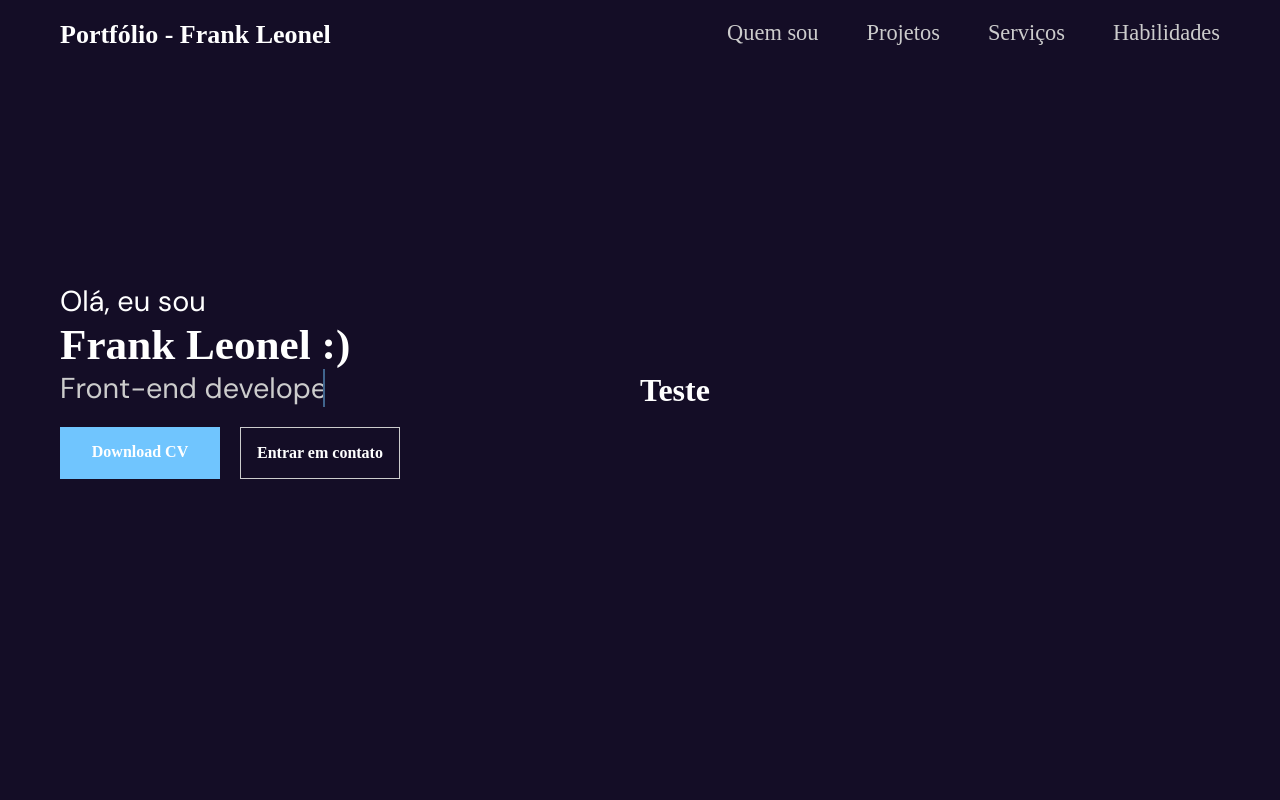
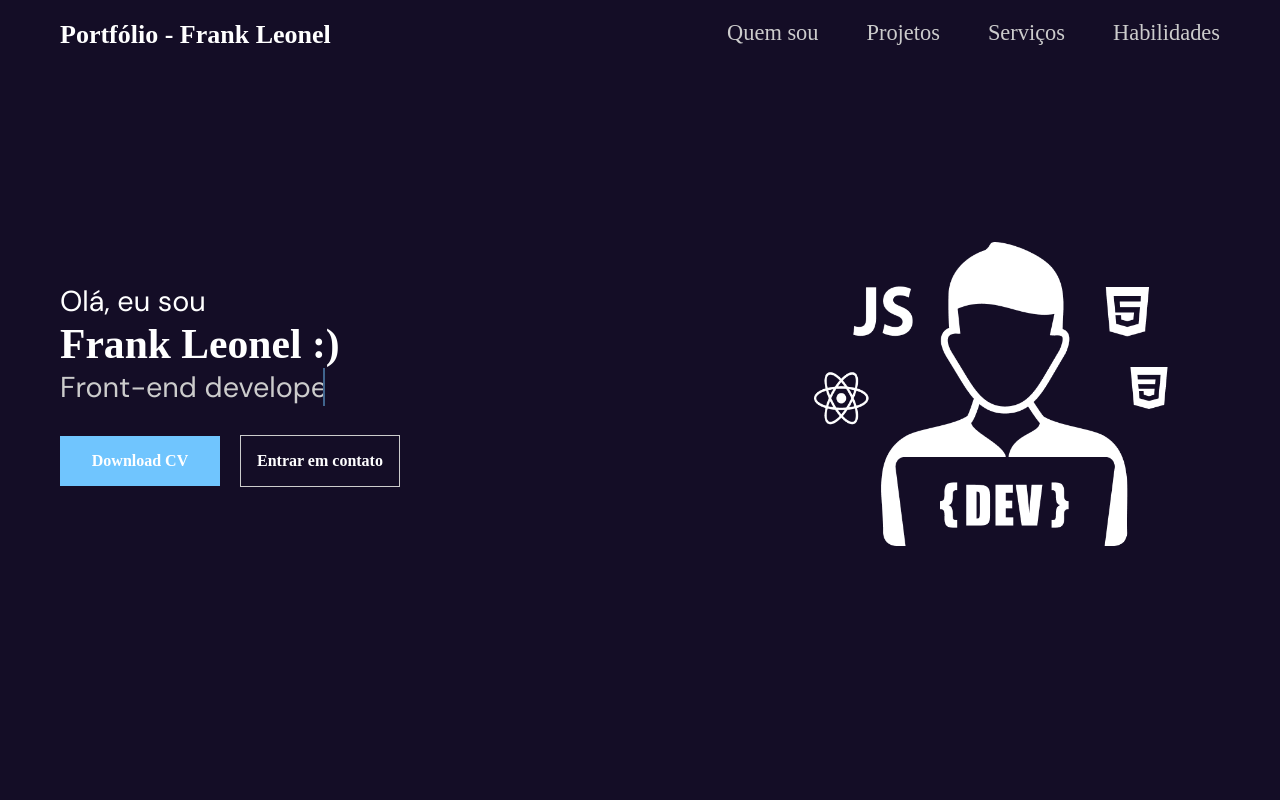
Before and after one commit to FrankLeonel/portfolio, a React (Create React App) app: page / in a window 1280 px wide. Shown: the top 800 px of the page. Built offline with nearby package versions, Linux system fonts and the light colour scheme.

Commit message:
inclusão da imagem no componente de apresentação

```diff
--- /dev/null
+++ b/src/components/Image/Image.js
@@ -0,0 +1,11 @@
+const Image = ({ webp, fallback, alt = "image", ...props }) => {
+  return (
+    <picture>
+      <source srcSet={webp} type="image/webp" />
+      <source srcSet={fallback} type="image/jpeg" />
+      <img src={fallback} alt={alt} {...props} />
+    </picture>
+  );
+};
+
+export default Image;
--- /dev/null
+++ b/src/components/Image/index.js
@@ -0,0 +1 @@
+export { default } from "./Image";
--- a/src/components/Presentation/Presentation.js
+++ b/src/components/Presentation/Presentation.js
@@ -1,11 +1,13 @@
+import PngPresentation from "assets/images/presentation.png";
+import WebpPresentation from "assets/images/presentation.webp";
 import Content from "components/Content";
 import file from "files/cv.pdf";
 import * as S from "./Presentation.style";
 
 const Presentation = () => {
   return (
-    <Content>
-      <S.PresentationContainer>
+    <S.PresentationContainer>
+      <Content>
         <S.Section>
           <div>
             <S.Text>
@@ -29,10 +31,16 @@ const Presentation = () => {
               </S.ContainerEmail>
             </S.ContainerMedias>
           </div>
-          <h1>Teste</h1>
+
+          <S.ImagePresentation
+            src={WebpPresentation}
+            webp={WebpPresentation}
+            fallback={PngPresentation}
+            alt="Desenvolvedor"
+          />
         </S.Section>
-      </S.PresentationContainer>
-    </Content>
+      </Content>
+    </S.PresentationContainer>
   );
 };
 
--- a/src/components/Presentation/Presentation.style.js
+++ b/src/components/Presentation/Presentation.style.js
@@ -1,41 +1,50 @@
+import Image from "components/Image";
 import styled from "styled-components";
-import breakpoints from "theme/breakpoints";
 
 export const PresentationContainer = styled.div(
   ({ theme: { breakpoints } }) => ({
     marginTop: "63px",
+    // backgroundColor: "#ccc",
 
     [breakpoints.lg]: {
-      marginTop: "70px",
+      marginTop: "74px",
     },
   })
 );
 
 export const Section = styled.div(({ theme: { breakpoints } }) => ({
   display: "flex",
-  flexDirection: "column",
-  webkitBoxAlign: "center",
-  msFlexAlign: "center",
   alignItems: "center",
+  width: "100%",
   height: "80vh",
-  padding: "100px 0",
 
   "> div": {
     display: "flex",
     flexDirection: "column",
+    justifyContent: "center",
+    // backgroundColor: "black",
+    width: "100%",
+    height: "100%",
   },
 
   "> *": {
-    flex: 1,
-    "&:nth-child(2)": {},
+    flex: 0,
+    "&:first-child": {
+      flexBasis: "100%",
+    },
   },
 
   [breakpoints.md]: {
-    flexDirection: "row",
+    "> *": {
+      flex: 1,
+      "&:first-child": {
+        flexBasis: "30%",
+      },
+    },
   },
 }));
 
-export const Text = styled.h1(({ theme }) => ({
+export const Text = styled.h1(({ theme: { breakpoints } }) => ({
   margin: 0,
   display: "inline-block",
   fontSize: "1.8rem",
@@ -56,7 +65,7 @@ export const Text = styled.h1(({ theme }) => ({
   },
 
   ".name": {
-    fontSize: "2.7rem",
+    fontSize: "2.6rem",
     fontWeight: 600,
   },
 
@@ -67,6 +76,7 @@ export const Text = styled.h1(({ theme }) => ({
 
 export const Profission = styled.p(({ theme: { breakpoints, colors } }) => ({
   margin: 0,
+  display: "inline-block",
   fontSize: "1.8rem",
   fontFamily: "DM Sans",
   fontWeight: 400,
@@ -105,11 +115,18 @@ export const Profission = styled.p(({ theme: { breakpoints, colors } }) => ({
 export const ContainerMedias = styled.div(({ theme: { breakpoints } }) => ({
   display: "flex",
   flexDirection: "column",
+  alignItems: "center",
   margin: "20px 0",
   gap: "20px",
 
+  [breakpoints.sm]: {
+    flexDirection: "row",
+    justifyContent: "center",
+  },
+
   [breakpoints.md]: {
     flexDirection: "row",
+    justifyContent: "flex-start",
   },
 }));
 
@@ -121,8 +138,9 @@ const Button = styled.a(({ theme: { breakpoints } }) => ({
   width: "100%",
   heigth: "48px",
   padding: "16px",
+  wordBreak: "break-word",
 
-  [breakpoints.md]: {
+  [breakpoints.sm]: {
     width: "160px",
   },
 }));
@@ -136,3 +154,15 @@ export const ContainerEmail = styled(Button)(({ theme: { colors } }) => ({
   border: `1px solid ${colors.grayBrand}`,
   color: colors.white,
 }));
+
+export const ImagePresentation = styled(Image)(
+  ({ theme: { breakpoints } }) => ({
+    width: "90%",
+    height: "90%",
+    display: "none",
+
+    [breakpoints.md]: {
+      display: "block",
+    },
+  })
+);
```
Also changed, not shown: src/assets/images/presentation.png (added), src/assets/images/presentation.webp (added).
